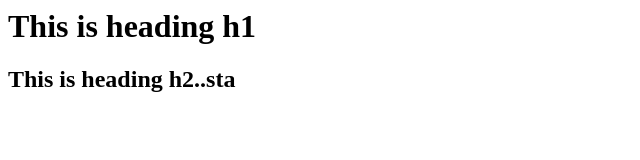
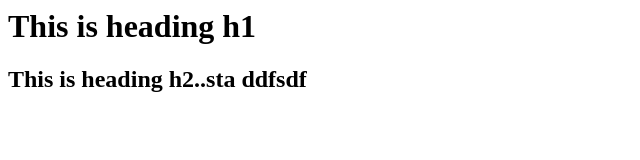
Before and after one commit to bijoynet/Bijoy, a plain HTML site: page index.html in a window 1280 px wide. Shown: the whole page, without its empty margins (0-640 px from the left). Drawn offline with Linux system fonts and the light colour scheme.

Commit message:
hi trying to insert

```diff
--- a/index.html
+++ b/index.html
@@ -5,7 +5,7 @@
 
 <body>
 <h1> This is heading h1 </h1>
-<h2> This is heading h2..sta </h2>
+<h2> This is heading h2..sta  ddfsdf</h2>
 
 
 </body>
```
